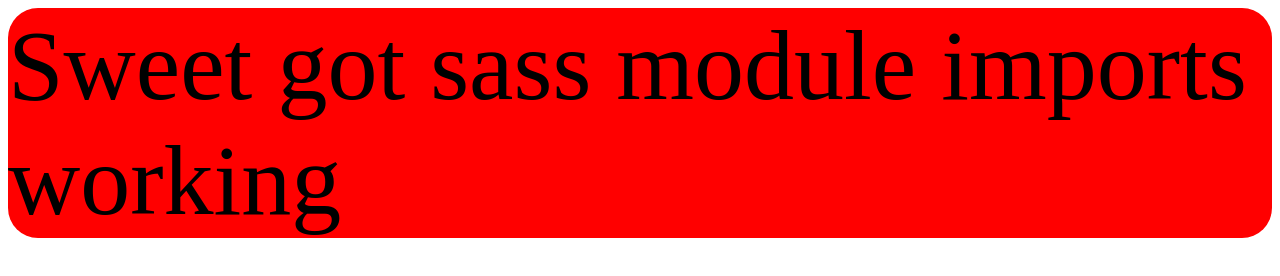
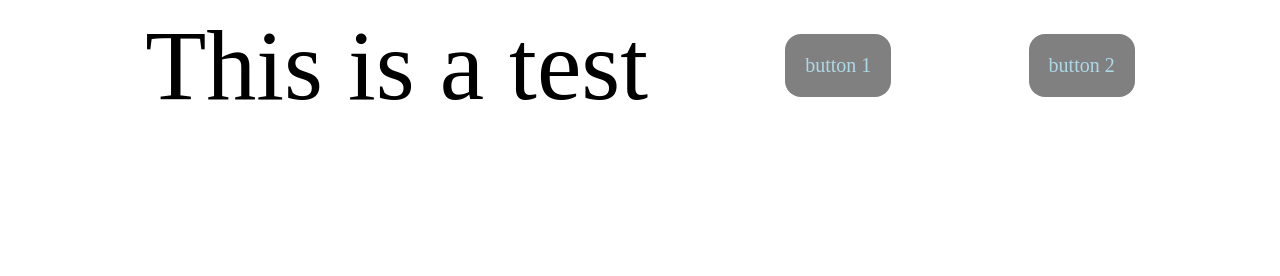
Before and after one commit to andrewdaly124/pentris, a React app in the folder andrew-website/: page / in a window 1280 px wide. Built offline with nearby package versions, Linux system fonts and the light colour scheme.

Commit message:
React setup advancing nicely

```diff
--- /dev/null
+++ b/andrew-website/src/ui/components/redux-test/index.jsx
@@ -0,0 +1,22 @@
+import React from 'react';
+import { useDispatch } from 'react-redux';
+import styles from './index.module.scss';
+
+// Broken, since no actions yet
+export default function ReduxTest() {
+  const dispatch = useDispatch();
+
+  return (
+    <div className={styles.reduxTest}>
+      This is a test
+      <div className={styles.button}>
+        <div className={styles.text} onClick={() => dispatch(null)}>
+          button 1
+        </div>
+      </div>
+      <div className={styles.button} onClick={() => dispatch(null)}>
+        <div className={styles.text}>button 2</div>
+      </div>
+    </div>
+  );
+}
--- /dev/null
+++ b/andrew-website/src/ui/components/redux-test/index.module.scss
@@ -0,0 +1,18 @@
+.reduxTest {
+  display: flex;
+  align-items: center;
+  justify-content: space-evenly;
+  font-size: 100px;
+
+  .button {
+    background-color: gray;
+    color: lightblue;
+    border-radius: 16px;
+    font-size: 20px;
+    cursor: pointer;
+
+    .text {
+      margin: 20px;
+    }
+  }
+}
--- a/andrew-website/src/ui/index.jsx
+++ b/andrew-website/src/ui/index.jsx
@@ -1,7 +1,12 @@
 import React from 'react';
+import ReduxTest from './components/redux-test';
 
 import styles from './index.module.scss';
 
 export default function Ui() {
-  return <div className={styles.ui}>Sweet got sass module imports working</div>;
+  return (
+    <div className={styles.ui}>
+      <ReduxTest />
+    </div>
+  );
 }
--- a/andrew-website/src/ui/index.module.scss
+++ b/andrew-website/src/ui/index.module.scss
@@ -1,5 +1,5 @@
 .ui {
-  background-color: red;
-  font-size: 100px;
-  border-radius: 30px;
+  //background-color: red;
+  //font-size: 100px;
+  //border-radius: 30px;
 }
```
Also changed, not shown: andrew-website/.eslintrc.js.
